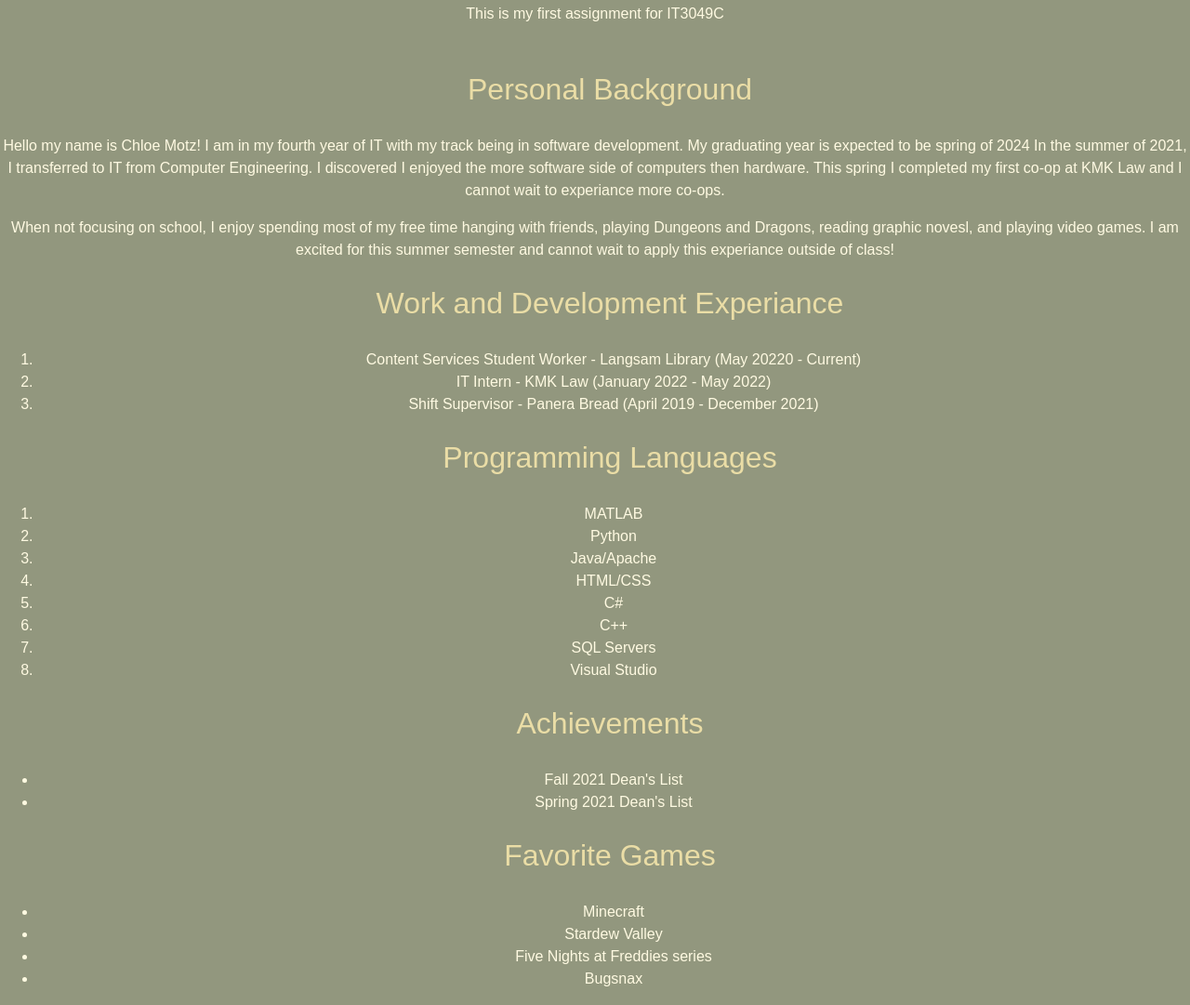
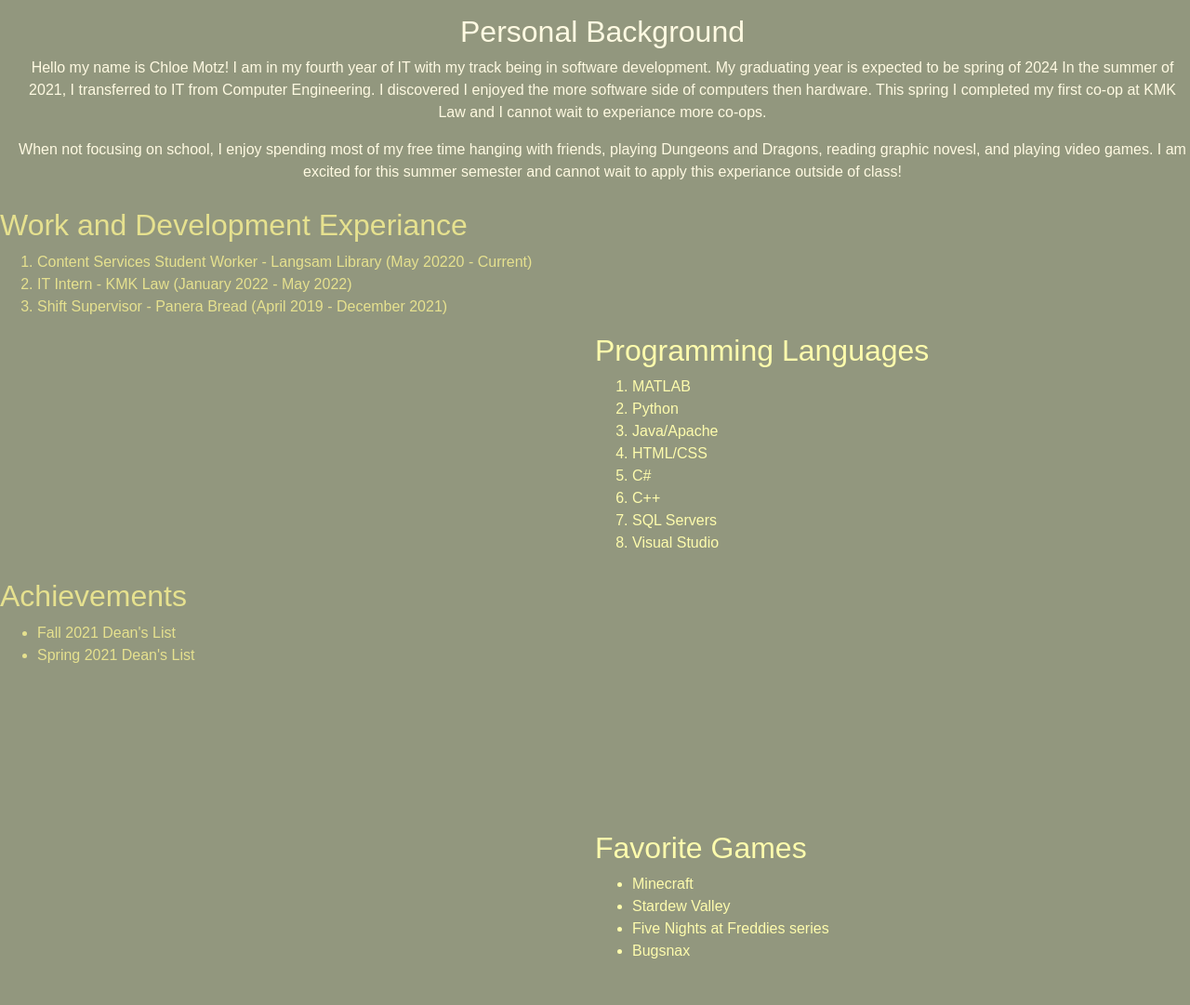
Before and after one commit to IT3049C-Students/1-online-portfolio-motzca, a website: page index.html in a window 1280 px wide. Shown: the part 95-1176 px from the top of the page at 93% size. After the commit the page ends 1146 px from the top, so only its background shows below. Drawn offline with nearby package versions, Linux system fonts and the light colour scheme.

Commit message:
edited style changes

```diff
--- a/index.html
+++ b/index.html
@@ -13,15 +13,15 @@
 
 <body>
   <div class="container">
-    <h1>
-      Chloe Motz
-    </h1>
-    <p> This is my first assignment for IT3049C</p>
-    <img scr="resources/images/Chloe.jpg" />
+    <div id="top">
+      <h1>
+        Chloe Motz
+      </h1>
+      <p> This is my first assignment for IT3049C</p>
+      <img scr="resources/images/Chloe.jpg" />
+    </div>
+  </div>
 
-
-    <!-- WORK FROM INSIDE THIS CONTAINER-->
-  </div>
   <div class="section">
     <div id="personalBackground">
       <h2>Personal Background</h2>
@@ -76,7 +76,7 @@
   </div>
 
   <div class="section">
-    <div id="Favorite Games">
+    <div id="favoriteGames">
       <h2>Favorite Games</h2>
       <ul>
         <li>Minecraft</li>
--- a/resources/styles/styles.css
+++ b/resources/styles/styles.css
@@ -3,7 +3,7 @@ body {
   font-family: Arial, open sans, sans-serif;
 }
 
-h1 {
+#top {
   color: #EADDA6;
   text-align: center;
   height: 90px;
@@ -11,30 +11,34 @@ h1 {
   padding-left: 1em;
 }
 
-h2 {
-  color: #EADDA6;
+#personalBackground {
+  color: #FFFAE2;
   text-align: center;
-  height: 70px;
-  padding-top: 10px;
+  padding-top: 20px;
   padding-left: 1em;
 }
 
-p {
-  color: #FFFAE2;
-  text-align: center;
+#experiance {
+  color: #E6E18F;
+  text-align: left;
+  padding-top: 10px;
 }
 
-li {
-  color: #FFFAE2;
-  text-align: center;
+#programmingLanguage {
+  color: #FEFCAD;
+  text-align: left;
+  padding-left: 40em;
 }
 
-ol {
-  color: #FFFAE2;
-  text-align: center;
+#achievements {
+  color: #E6E18F;
+  text-align: left;
+  padding-top: 10px;
 }
 
-ul {
-  color: #FFFAE2;
-  text-align: center;
+#favoriteGames {
+  color: #FEFCAD;
+  text-align: left;
+  padding-left: 40em;
+  padding-top: 10em;
 }
```
